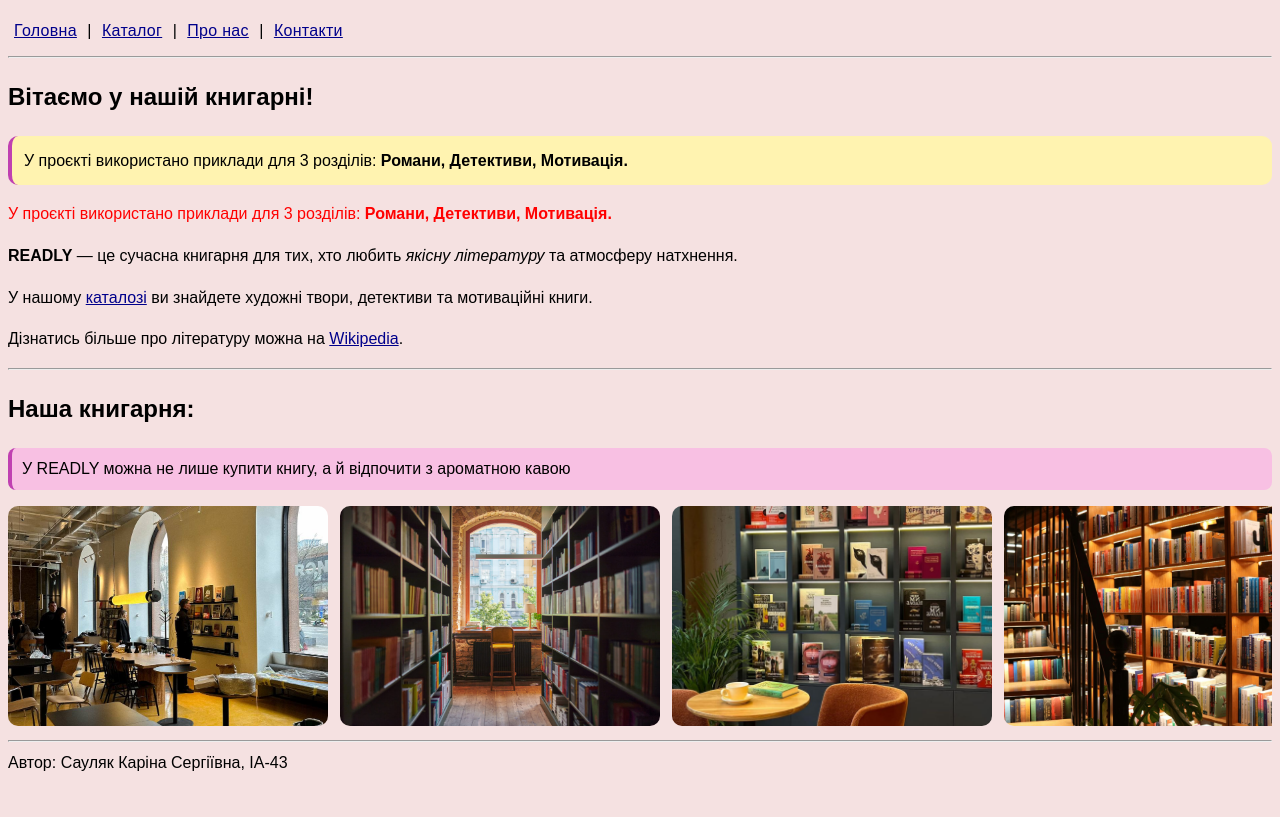
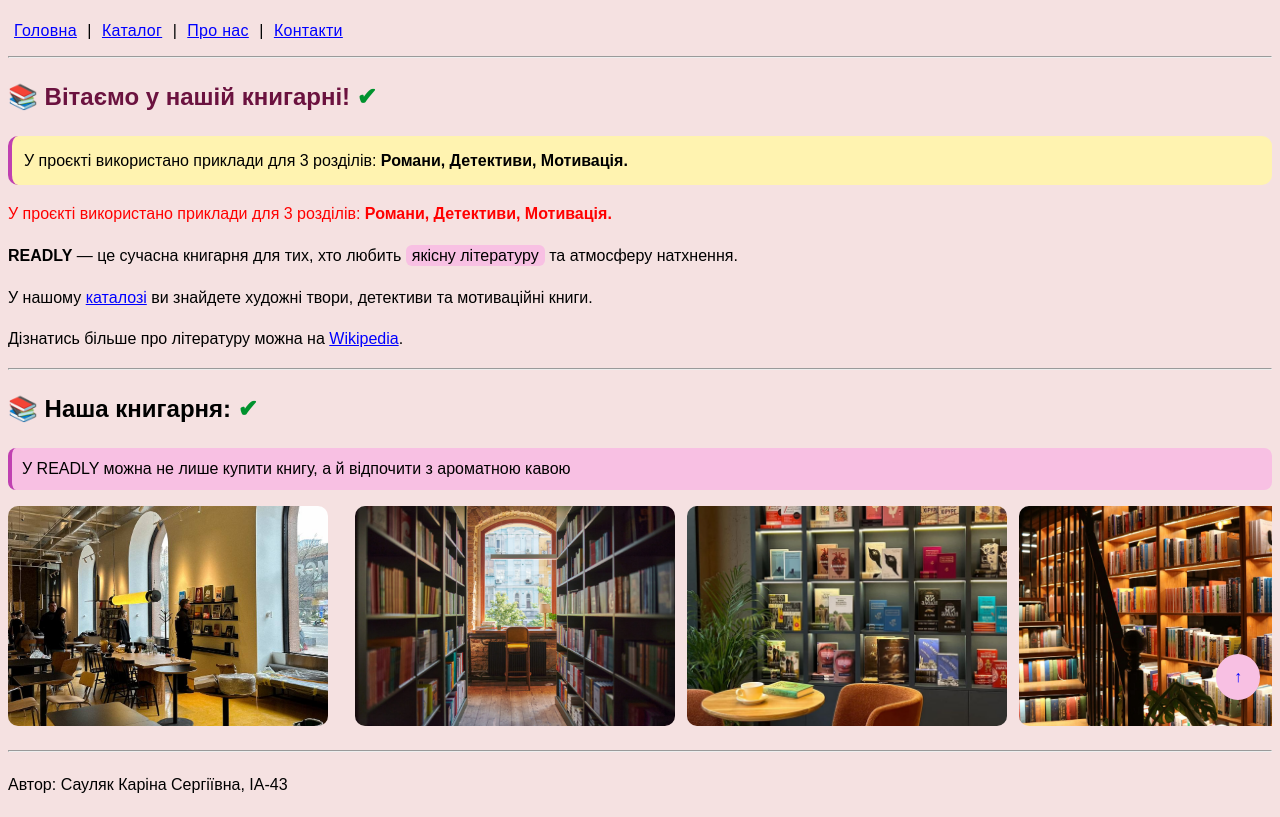
Before and after one commit to KarinaSau/Bookstore, a plain HTML site: page index.html in a window 1280 px wide. Shown: the part 80-897 px from the top of the page. Before the commit the page ends 863 px from the top, so only its background shows below. Drawn offline with Linux system fonts and the light colour scheme.

Commit message:
lab5: сode change

```diff
--- a/index.html
+++ b/index.html
@@ -1,11 +1,19 @@
 <!DOCTYPE html>
 <html lang="uk">
+
 <head>
   <meta charset="UTF-8">
   <meta name="author" content="Сауляк Каріна Сергіївна, ІА-43">
   <title>Книгарня – Головна</title>
 
   <link rel="stylesheet" href="styles.css">
+
+  <style>
+    h1 {
+      text-align: center;
+    }
+  </style>
+
 </head>
 
 <body class="page-index">
@@ -35,9 +43,12 @@
     У проєкті використано приклади для 3 розділів: <strong>Романи, Детективи, Мотивація.</strong>
   </p>
 
-  <p><strong>READLY</strong> — це сучасна книгарня для тих, хто любить <em>якісну літературу</em> та атмосферу натхнення.</p>
+  <p><strong>READLY</strong> — це сучасна книгарня для тих, хто любить
+    <span class="highlight">якісну літературу</span> та атмосферу натхнення.
+  </p>
 
-  <p>У нашому <a href="catalog.html#detective">каталозі</a> ви знайдете художні твори, детективи та мотиваційні книги.</p>
+  <p>У нашому <a href="catalog.html#detective">каталозі</a> ви знайдете художні твори, детективи та мотиваційні книги.
+  </p>
 
   <p>
     Дізнатись більше про літературу можна на
@@ -50,7 +61,7 @@
   <p>У READLY можна не лише купити книгу, а й відпочити з ароматною кавою</p>
 
  <div class="photosRow">
-  <img src="img/shop1.jpg" alt="Кав’ярня READLY 1" width="320" height="220">
+  <img src="img/shop1.jpg" class="floatImg" alt="Кав’ярня READLY 1" width="320" height="220">
   <img src="img/shop2.jpeg" alt="Кав’ярня READLY 2" width="320" height="220">
   <img src="img/bg.jpg" alt="Кав’ярня READLY 3" width="320" height="220">
   <img src="img/shop3.jpg" alt="Кав’ярня READLY" width="320" height="220">
@@ -61,5 +72,7 @@
     <p>Автор: Сауляк Каріна Сергіївна, ІА-43</p>
   </footer>
 
+<a href="#start" class="toTop">↑</a>
 </body>
+
 </html>
--- a/styles.css
+++ b/styles.css
@@ -1,20 +1,32 @@
-/* ===== БАЗА (однаковий стиль на всіх сторінках) ===== */
+/* ===== СЕЛЕКТОР ТЕГА ===== */
 body{
   font-family: Arial, sans-serif;
   line-height: 1.6;
-  background-color:#f5e1e1; /* один фон на всіх сторінках */
+  background-color:#f5e1e1;
 }
 
 a:link{ color: darkblue; }
 a:visited{ color: purple; }
 a:active{ color: red; }
 
-/* ===== !important (червоний рядок) ===== */
+/* ===== СЕЛЕКТОРИ ІДЕНТИФІКАТОРА (ID) ===== */
+#start{
+  color:#6b123f;
+}
+
+#books{
+  text-transform: uppercase;
+}
+
+#detective{
+  text-decoration: underline;
+}
+
+/* ===== !important ===== */
 .importantText{
   color: red !important;
 }
 
-/* ===== INDEX: 4 фото в один рядок ===== */
 .photosRow{
   display:flex;
   flex-wrap:nowrap;
@@ -40,6 +52,7 @@ a:active{ color: red; }
   border-collapse: separate;
   border-spacing: 5px;
 }
+
 .table-about th, .table-about td{
   padding: 10px;
 }
@@ -52,46 +65,44 @@ a:active{ color: red; }
   border-collapse: separate;
   border-spacing: 8px;
 }
+
 .table-contacts th, .table-contacts td{
   padding: 12px;
 }
 
-/* ===== СПИСОК ВИЗНАЧЕНЬ ===== */
 dl{ margin: 12px 0; }
 dt{ font-weight: 700; margin-top: 8px; }
 dd{ margin-left: 18px; }
 
+
+
 /* ===== КОНТЕКСТНІ, ДОЧІРНІ ТА СУСІДНІ СЕЛЕКТОРИ ===== */
 
-/* 1. Контекстний селектор:
-   усі посилання всередині nav */
 nav a {
   letter-spacing: 0.3px;
 }
 
-/* 2. Контекстний селектор:
-   усі абзаци всередині footer */
 footer p {
   margin-top: 8px;
   margin-bottom: 8px;
 }
 
-/* 3. Дочірній селектор:
-   лише прямі посилання всередині nav */
+footer > p {
+  margin-top: 20px;
+  margin-bottom: 20px;
+}
+
+
 nav > a {
   display: inline-block;
   padding: 4px 6px;
   border-radius: 6px;
 }
 
-/* 4. Дочірній селектор:
-   лише прямі картинки всередині .photosRow */
 .photosRow > img {
   border-radius: 10px;
 }
 
-/* 5. Сусідній селектор:
-   абзац одразу після h2 */
 h2 + p {
   background: #f8c0e3;
   padding: 8px 10px;
@@ -99,14 +110,10 @@ h2 + p {
   border-radius: 8px;
 }
 
-/* 6. Сусідній селектор:
-   таблиця одразу після h2 */
 h2 + table {
   box-shadow: 0 2px 8px rgba(0, 0, 0, 0.06);
 }
 
-/* 7. Контекстний селектор для таблиць:
-   картинки всередині таблиці about */
 .table-about img {
   transition: transform 0.2s ease;
 }
@@ -115,8 +122,58 @@ h2 + table {
   transform: scale(1.03);
 }
 
-/* 8. Дочірній селектор для списку визначень:
-   лише прямі dt у dl */
 dl > dt {
   color: #c040b1;
 }
+
+.highlight{
+  background:#f8c0e3;
+  padding:2px 6px;
+  border-radius:6px;
+}
+
+.toTop{
+  position: fixed;
+  bottom: 20px;
+  right: 20px;
+  background: #f8c0e3;
+  color: white;
+  padding: 10px 18px;
+  border-radius: 50%;
+  text-decoration: none;
+  font-weight: bold;
+}
+
+.floatImg{
+  float: left;
+  margin: 0 15px 10px 0;
+}
+
+a:hover{
+  text-decoration: underline;
+}
+
+p:first-child{
+  color:#6b1212;
+}
+
+h2::before{
+  content: "📚 ";
+}
+
+h2::after{
+  content: " ✔";
+  color: rgb(0, 146, 46);
+}
+
+a:link {
+  color: blue;
+}
+
+a:visited {
+  color: purple;
+}
+
+a:active {
+  color: red;
+}
```
Also changed, not shown: about.html (+2 -0 lines), catalog.html (+2 -0 lines), contacts.html (+2 -0 lines).
